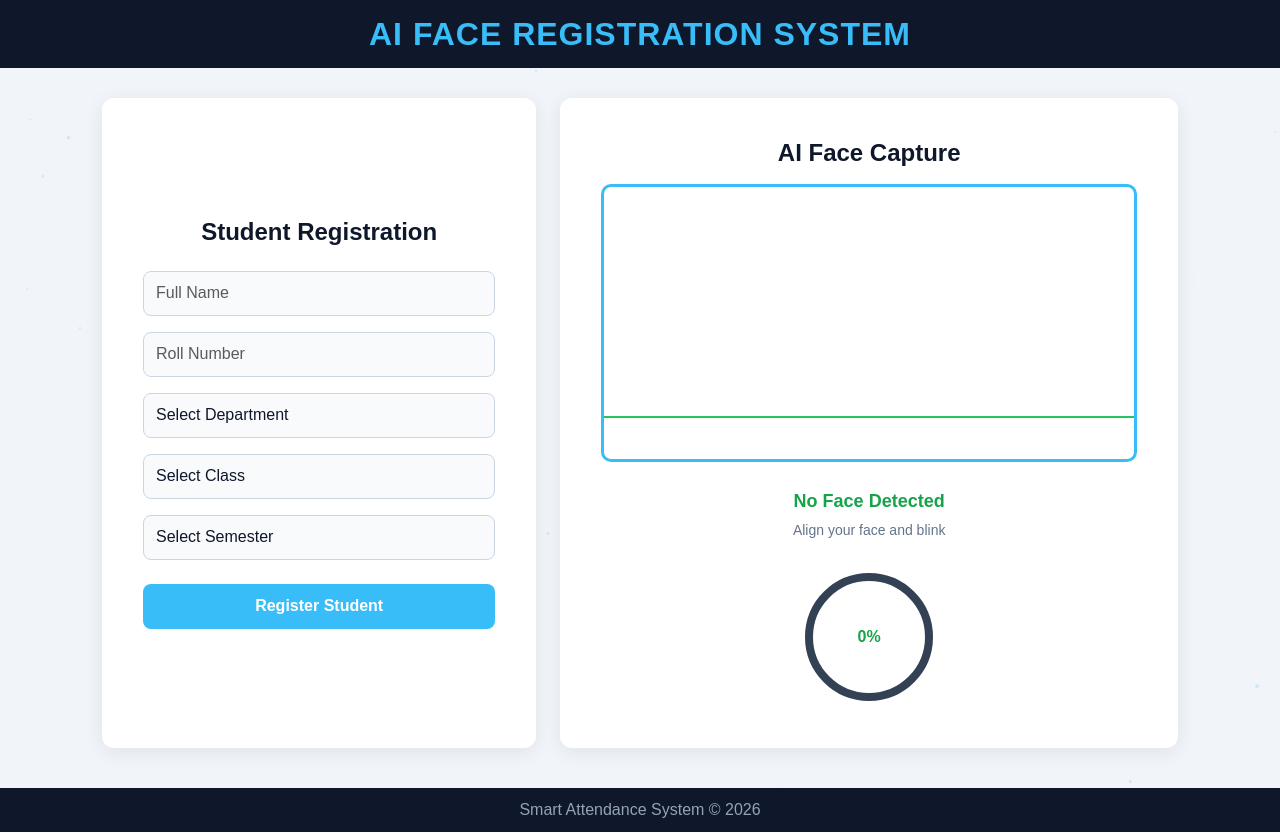
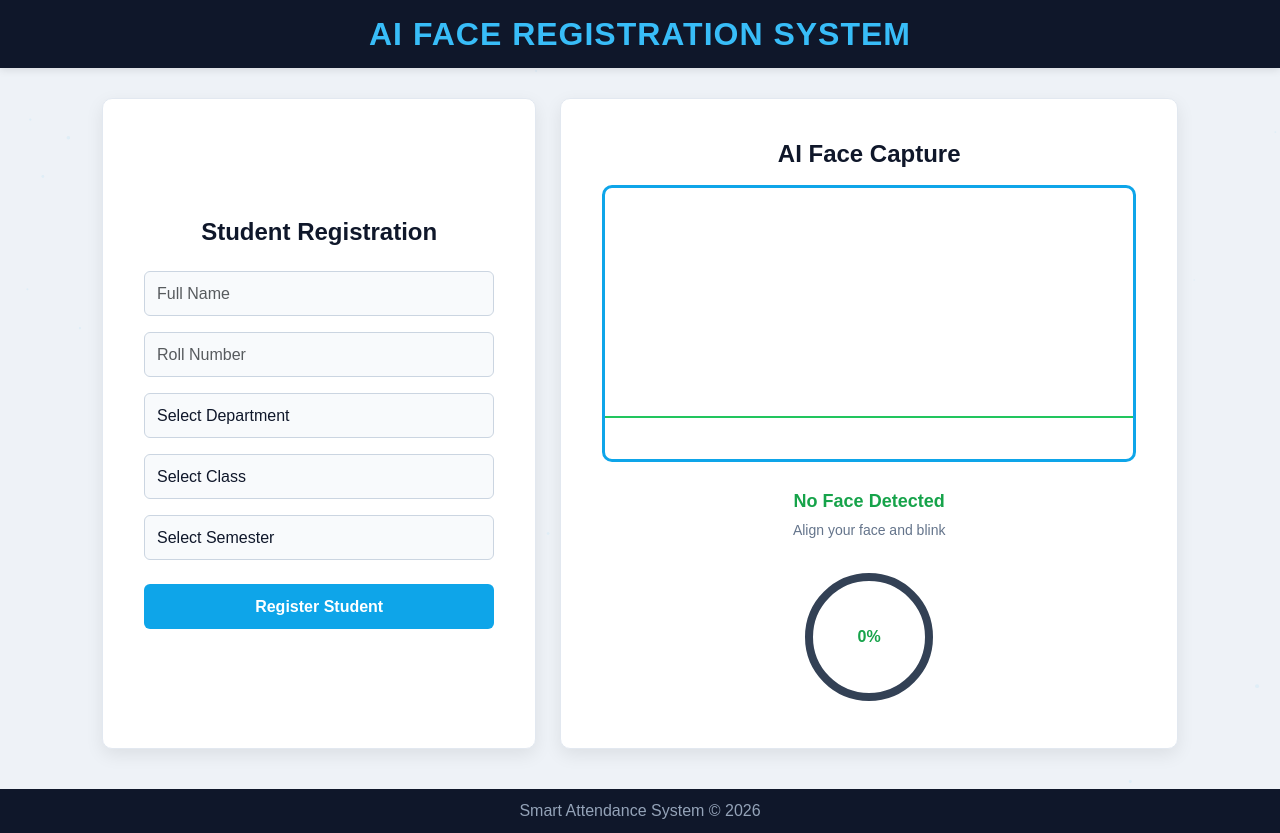
Before and after one commit to yashsb-07/Smart-Attendance-System, a Flask app: page /register_student in a window 1280 px wide. Run offline with Flask 3, Linux system fonts and the light colour scheme; a map, chart or similar area stays blank; some libraries are stand-ins or nearby versions.

Commit message:
Update UI to professional dashboard style with real-world color scheme

```diff
--- a/static/css/register_student.css
+++ b/static/css/register_student.css
@@ -3,12 +3,12 @@ body {
     margin: 0;
     padding: 0;
     font-family: 'Poppins', sans-serif;
-    background: #f1f5f9;
+    background: #eef2f7;   /* Professional dashboard background */
     color: #1e293b;
     min-height: 100vh;
 }
 
-/* Particle Background (very light) */
+/* Particle Background (very subtle) */
 #particles {
     position: fixed;
     width: 100%;
@@ -16,7 +16,7 @@ body {
     z-index: -1;
     top: 0;
     left: 0;
-    opacity: 0.2;
+    opacity: 0.08;
 }
 
 /* Header */
@@ -24,6 +24,7 @@ body {
     background: #0f172a;
     padding: 15px;
     text-align: center;
+    box-shadow: 0 2px 8px rgba(0,0,0,0.1);
 }
 
 .header h2 {
@@ -51,11 +52,11 @@ body {
 /* Cards */
 .form-card, .camera-card {
     background: #ffffff;
-    border-radius: 12px;
+    border-radius: 10px;
     padding: 25px;
-    box-shadow: 0 4px 20px rgba(0,0,0,0.08);
+    box-shadow: 0 6px 18px rgba(0,0,0,0.08);
     min-height: 520px;
-    border: none;
+    border: 1px solid #e2e8f0;
 }
 
 /* Card Titles */
@@ -70,30 +71,30 @@ body {
     border: 1px solid #cbd5e1;
     color: #0f172a;
     height: 45px;
-    border-radius: 8px;
+    border-radius: 6px;
 }
 
 .form-control:focus {
     background: #ffffff;
     border-color: #38bdf8;
-    box-shadow: 0 0 0 2px rgba(56,189,248,0.2);
+    box-shadow: 0 0 0 2px rgba(56,189,248,0.15);
     color: #0f172a;
 }
 
 /* Button */
 .register-btn {
-    background: #38bdf8;
+    background: #0ea5e9;
     border: none;
     color: white;
     height: 45px;
     font-size: 16px;
-    border-radius: 8px;
+    border-radius: 6px;
     transition: 0.3s;
     font-weight: 600;
 }
 
 .register-btn:hover {
-    background: #0ea5e9;
+    background: #0284c7;
 }
 
 /* Camera Box */
@@ -101,7 +102,7 @@ body {
     position: relative;
     border-radius: 10px;
     overflow: hidden;
-    border: 3px solid #38bdf8;
+    border: 3px solid #0ea5e9;
     width: 100%;
     max-width: 640px;
 }
@@ -138,7 +139,7 @@ body {
     width: 100%;
     height: 100%;
     border-radius: 10px;
-    border: 2px solid rgba(56,189,248,0.3);
+    border: 2px solid rgba(14,165,233,0.25);
 }
 
 /* Status Box */
@@ -181,7 +182,7 @@ body {
     background: #dcfce7;
     color: #166534;
     padding: 10px;
-    border-radius: 8px;
+    border-radius: 6px;
     text-align: center;
     margin-bottom: 15px;
 }
@@ -190,7 +191,7 @@ body {
     background: #fee2e2;
     color: #991b1b;
     padding: 10px;
-    border-radius: 8px;
+    border-radius: 6px;
     text-align: center;
     margin-bottom: 15px;
 }
@@ -198,7 +199,7 @@ body {
 /* Loader */
 .loader {
     border: 5px solid #e2e8f0;
-    border-top: 5px solid #38bdf8;
+    border-top: 5px solid #0ea5e9;
     border-radius: 50%;
     width: 40px;
     height: 40px;
@@ -219,7 +220,7 @@ body {
     left: 0;
     width: 100%;
     height: 100%;
-    background: rgba(15,23,42,0.8);
+    background: rgba(15,23,42,0.7);
     display: flex;
     justify-content: center;
     align-items: center;
@@ -228,8 +229,9 @@ body {
 .success-box {
     background: white;
     padding: 40px;
-    border-radius: 15px;
+    border-radius: 12px;
     text-align: center;
+    box-shadow: 0 10px 25px rgba(0,0,0,0.2);
 }
 
 .checkmark-circle {
```
